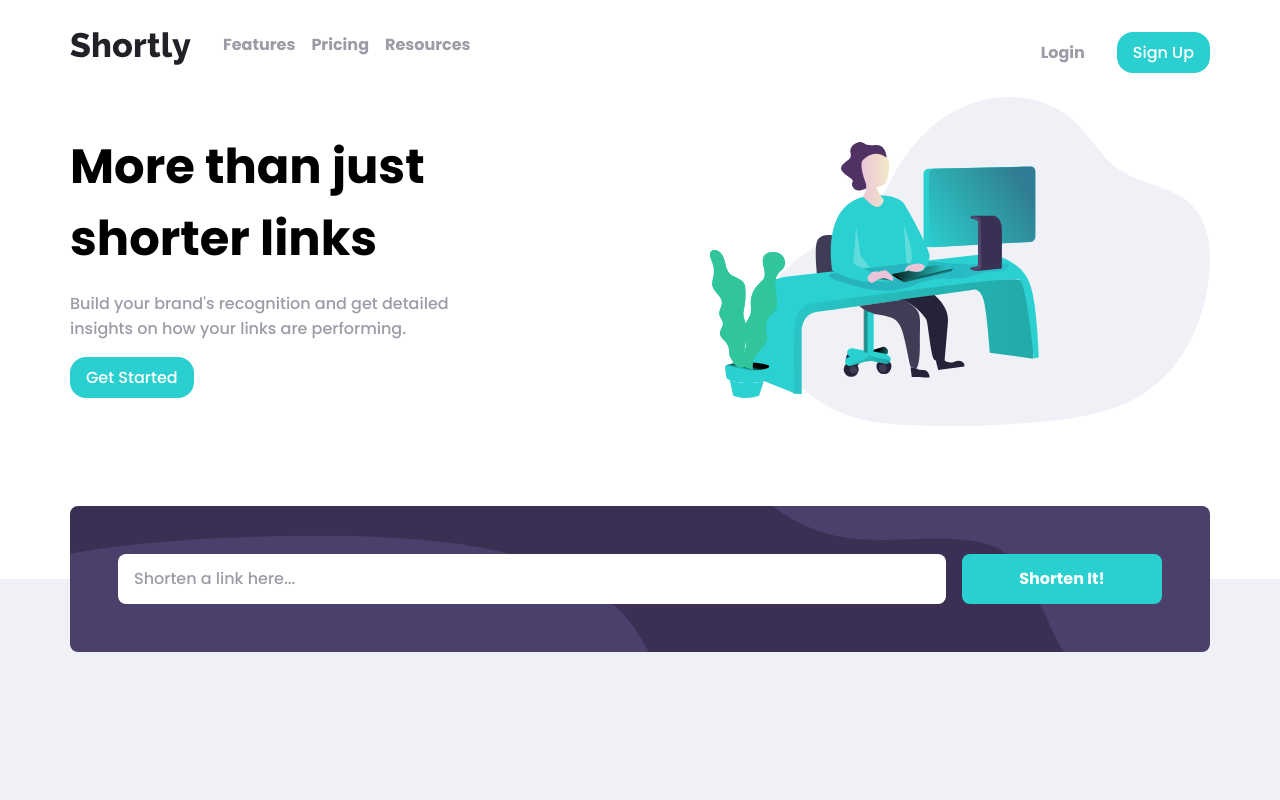
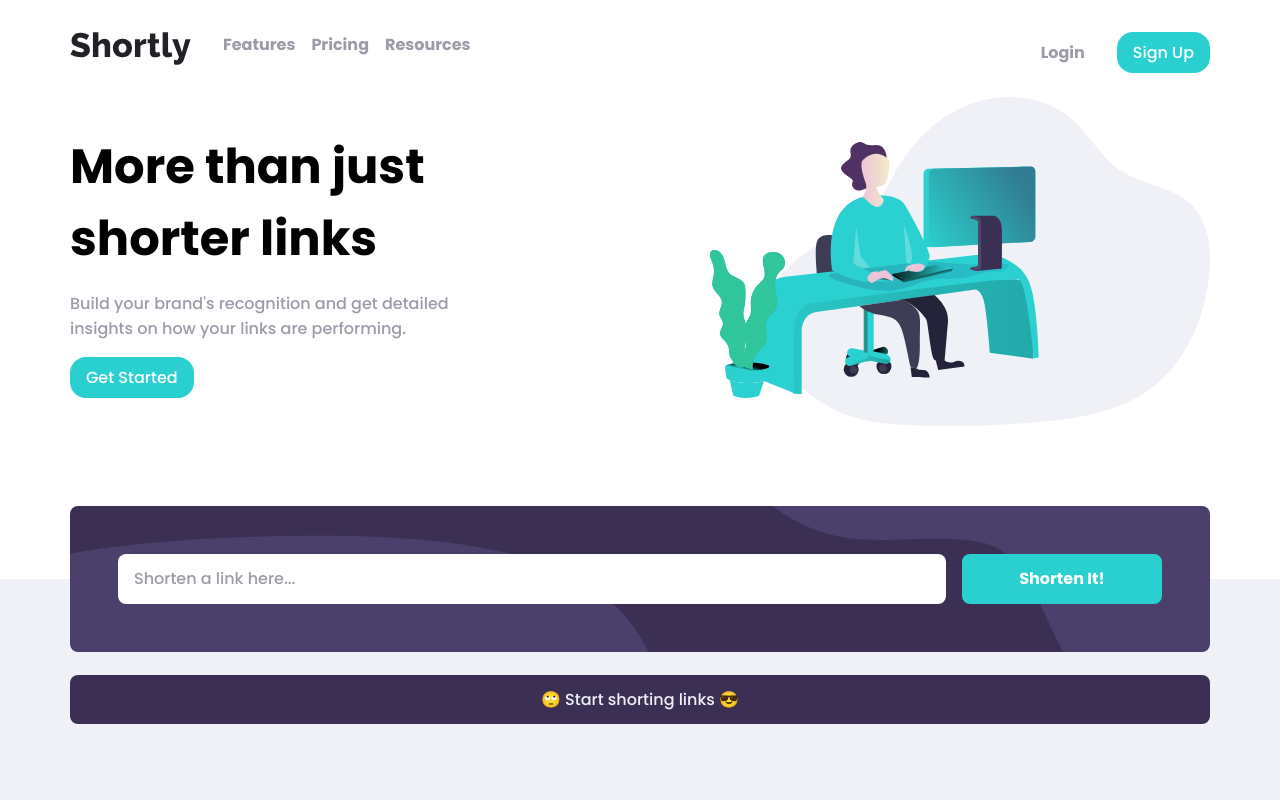
Before and after one commit to EdiedRamos/url-shortening-api-landing-page, a React (Vite) app: page / in a window 1280 px wide. Shown: the top 800 px of the page. Built offline with nearby package versions, Linux system fonts and the light colour scheme.

Commit message:
feat: add empty list meesage

```diff
--- /dev/null
+++ b/src/Components/EmptyList/EmptyList.scss
@@ -0,0 +1,15 @@
+@import "@/Generals/Styles/Colors/colors";
+
+.empty-list {
+  &__container {
+    justify-content: center;
+    border-radius: 8px;
+    background-color: $dark-violet;
+    padding: 12px;
+  }
+
+  &__text {
+    color: $light;
+    text-align: center;
+  }
+}
--- /dev/null
+++ b/src/Components/EmptyList/EmptyList.tsx
@@ -0,0 +1,9 @@
+import "./EmptyList.scss";
+
+export const EmptyList = () => {
+  return (
+    <div className="empty-list empty-list__container">
+      <p className="empty-list__text">🙄 Start shorting links 😎</p>
+    </div>
+  );
+};
--- a/src/Components/ShortedLinks/ShortedLinks.tsx
+++ b/src/Components/ShortedLinks/ShortedLinks.tsx
@@ -1,6 +1,7 @@
 import "./ShortedLinks.scss";
 
-import { ShortedLink } from "../ShortedLink/ShortedLink";
+import { EmptyList, ShortedLink } from "@/Components";
+
 import { useShortener } from "@/Hooks";
 
 export const ShortedLinks = () => {
@@ -8,9 +9,11 @@ export const ShortedLinks = () => {
   return (
     <section className="shorted-links">
       <div className="shorted-links__container container">
-        {linkResults.map((info) => (
-          <ShortedLink key={info.id} {...info} />
-        ))}
+        {linkResults.length === 0 ? (
+          <EmptyList />
+        ) : (
+          linkResults.map((info) => <ShortedLink key={info.id} {...info} />)
+        )}
       </div>
     </section>
   );
--- a/src/Components/index.ts
+++ b/src/Components/index.ts
@@ -12,3 +12,4 @@ export * from "./SocialMedia/SocialMedia";
 export * from "./Statistics/Statistics";
 export * from "./StatisticsDetail/StatisticsDetail";
 export * from "./StatisticsDetails/StatisticsDetails";
+export * from "./EmptyList/EmptyList";
```
